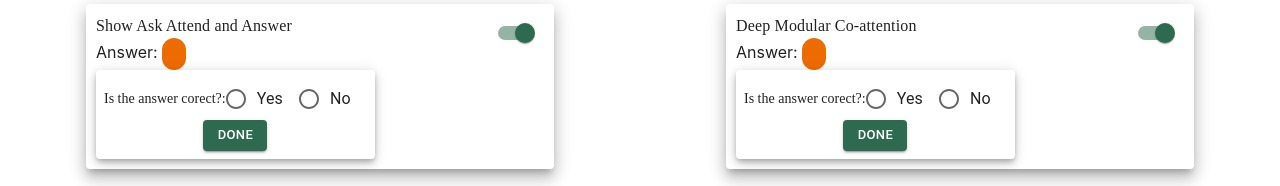
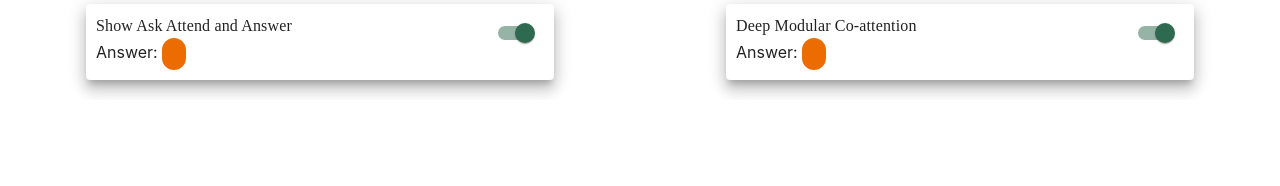
Before and after one commit to Visuo-Textual-Reasoning/vqar-analyzer, a React (Create React App) app: page /vqa in a window 1280 px wide. Shown: the part 716-902 px from the top of the page. After the commit the page ends 816 px from the top, so only its background shows below. Built offline with nearby package versions, Linux system fonts and the light colour scheme; no server answers.

Commit message:
Feedback form display. Fixes #10

```diff
--- a/src/components/ModelPanel/VQAPanel.jsx
+++ b/src/components/ModelPanel/VQAPanel.jsx
@@ -39,7 +39,7 @@ export default function VQAModelPanel({ modelName, apiUrl, question, imageIndex
 	const [ loading, setLoading ] = useState(false);
 	const [ timeTaken, setTimeTaken ] = useState(null);
 	const [ modelActive, setModelActive ] = useState(true);
-
+	const [showFeedback, setShowFeedback] = useState(false);
 	const [ warningOpen, setWarningOpen ] = useState(false);
 	const [ feedback, setFeedback ] = React.useState({
 		answer: null,
@@ -53,6 +53,7 @@ export default function VQAModelPanel({ modelName, apiUrl, question, imageIndex
 				// console.log('getting asnwer');
 				getAnswer();
 				setEvaluate(false);
+				setShowFeedback(true)
 			}
 		},
 		[ evaluate ]
@@ -106,6 +107,7 @@ export default function VQAModelPanel({ modelName, apiUrl, question, imageIndex
 			answer: null,
 			attention: null
 		});
+		setShowFeedback(false)
 	};
 
 	return (
@@ -129,7 +131,7 @@ export default function VQAModelPanel({ modelName, apiUrl, question, imageIndex
 				{!loading && timeTaken && `Took ${(timeTaken / 1000).toFixed(2)}s`}
 			</Typography>
 
-			{modelActive && <FeedbackForm
+			{(modelActive && showFeedback) && <FeedbackForm
 				handleRadioChange={handleRadioChange}
 				sendFeedback={sendFeedback}
 				feedback={feedback}
```
